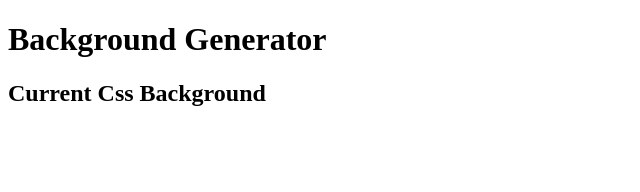
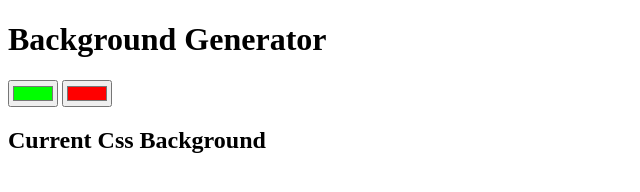
Before and after one commit to Pav85/background-generator, a plain HTML site: page index.html in a window 1280 px wide. Shown: the whole page, without its empty margins (0-640 px from the left). Drawn offline with Linux system fonts and the light colour scheme.

Commit message:
color picker added

```diff
--- a/index.html
+++ b/index.html
@@ -7,6 +7,8 @@
   </head>
   <body>
     <h1>Background Generator</h1>
+    <input type="color" name="color1" value="#00ff00" />
+    <input type="color" name="color2" value="#ff0000" />
     <h2>Current Css Background</h2>
     <h3></h3>
     <script type="text/javascript" src="./script.js"></script>
--- a/script.js
+++ b/script.js
@@ -0,0 +1 @@
+console.log("Starting generator!");
```
